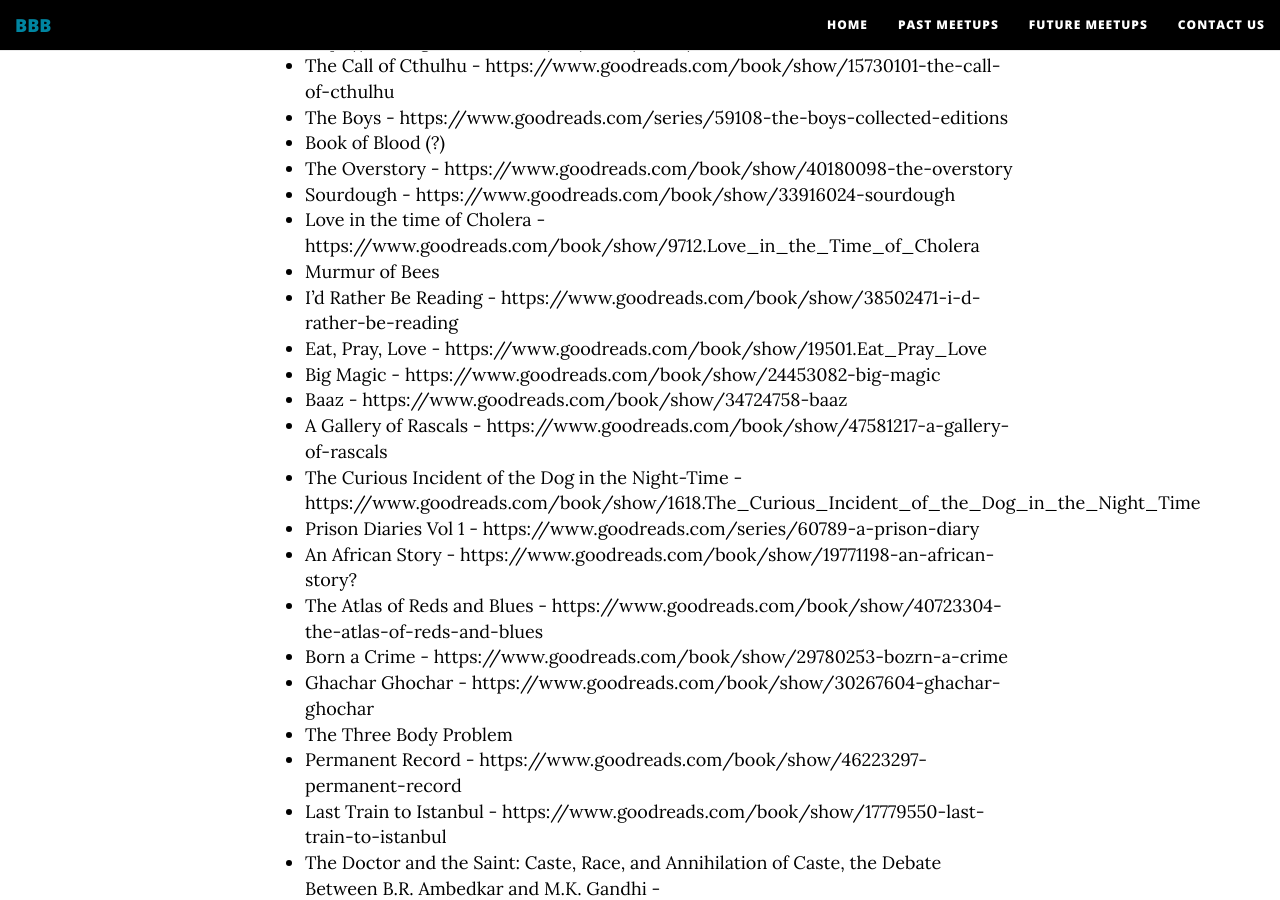
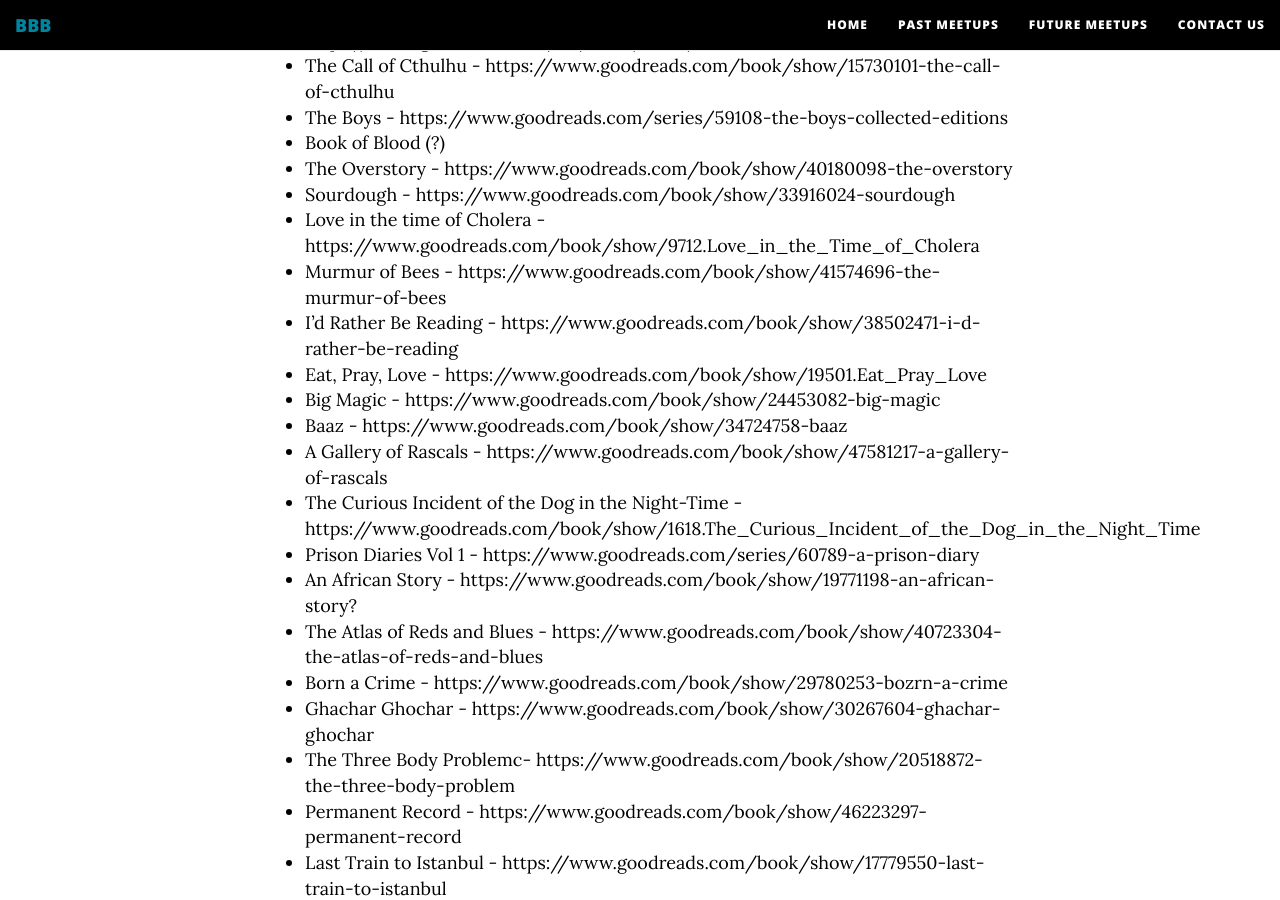
Before and after one commit to brokebibliophiles/brokebibliophiles.github.io, a Jekyll site: the page built from _posts/2019-09-23-BBB-Meetup-23.md, in a window 1280 px wide and 900 px high, scrolled down 2082 px. Built offline with Jekyll 4.4.1, drawn with Linux system fonts in a browser that asks for light colours; nearby versions of some CDN libraries; emoji names are drawn with the system emoji font; comment, search, counter and statistics services are not loaded.

Commit message:
Added missing links

```diff
--- a/_posts/2019-09-23-BBB-Meetup-23.md
+++ b/_posts/2019-09-23-BBB-Meetup-23.md
@@ -33,7 +33,7 @@ The following were the books discussed -
 - The Overstory - https://www.goodreads.com/book/show/40180098-the-overstory
 - Sourdough - https://www.goodreads.com/book/show/33916024-sourdough
 - Love in the time of Cholera - https://www.goodreads.com/book/show/9712.Love_in_the_Time_of_Cholera
-- Murmur of Bees
+- Murmur of Bees - https://www.goodreads.com/book/show/41574696-the-murmur-of-bees
 - I'd Rather Be Reading - https://www.goodreads.com/book/show/38502471-i-d-rather-be-reading
 - Eat, Pray, Love - https://www.goodreads.com/book/show/19501.Eat_Pray_Love
 - Big Magic - https://www.goodreads.com/book/show/24453082-big-magic
@@ -45,7 +45,7 @@ The following were the books discussed -
 - The Atlas of Reds and Blues - https://www.goodreads.com/book/show/40723304-the-atlas-of-reds-and-blues
 - Born a Crime - https://www.goodreads.com/book/show/29780253-bozrn-a-crime
 - Ghachar Ghochar - https://www.goodreads.com/book/show/30267604-ghachar-ghochar
-- The Three Body Problem
+- The Three Body Problemc- https://www.goodreads.com/book/show/20518872-the-three-body-problem
 - Permanent Record - https://www.goodreads.com/book/show/46223297-permanent-record
 - Last Train to Istanbul - https://www.goodreads.com/book/show/17779550-last-train-to-istanbul
 - The Doctor and the Saint: Caste, Race, and Annihilation of Caste, the Debate Between B.R. Ambedkar and M.K. Gandhi - https://www.goodreads.com/book/show/31945021-the-doctor-and-the-saint
```
